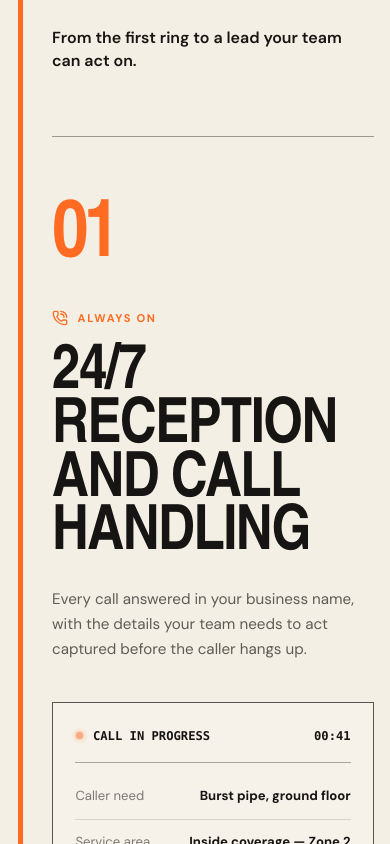
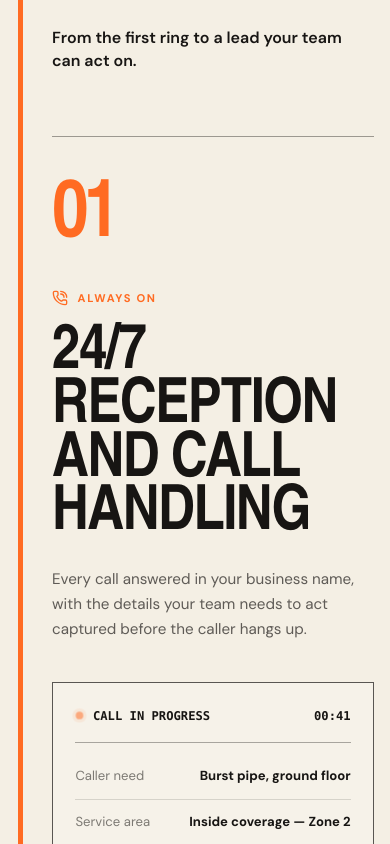
Before and after one commit to altairwebworld-droid/L, a React (Vite) app: page / in a window 390 px wide. Shown: the part 2580-3424 px from the top of the page. Built offline with nearby package versions, Linux system fonts and the light colour scheme; no server answers; a web font is replaced by a local one.

Commit message:
Tighten connected service chapter spacing

```diff
--- a/src/signal-system.css
+++ b/src/signal-system.css
@@ -1346,8 +1346,8 @@ body {
   --chapter-gap: clamp(6rem, 11vw, 10rem);
   position: relative;
   display: grid;
-  min-height: 48rem;
-  padding-block: clamp(5rem, 8vw, 8rem);
+  min-height: 0;
+  padding-block: clamp(3.25rem, 5vw, 5rem);
   grid-template-columns: repeat(2, minmax(0, 1fr));
   align-items: center;
   column-gap: var(--chapter-gap);
@@ -1945,7 +1945,7 @@ body {
   .connected-service-row {
     display: flex;
     min-height: auto;
-    padding-block: 4.5rem;
+    padding-block: 3.25rem;
     flex-direction: column;
     align-items: stretch;
     gap: 2.5rem;
```
